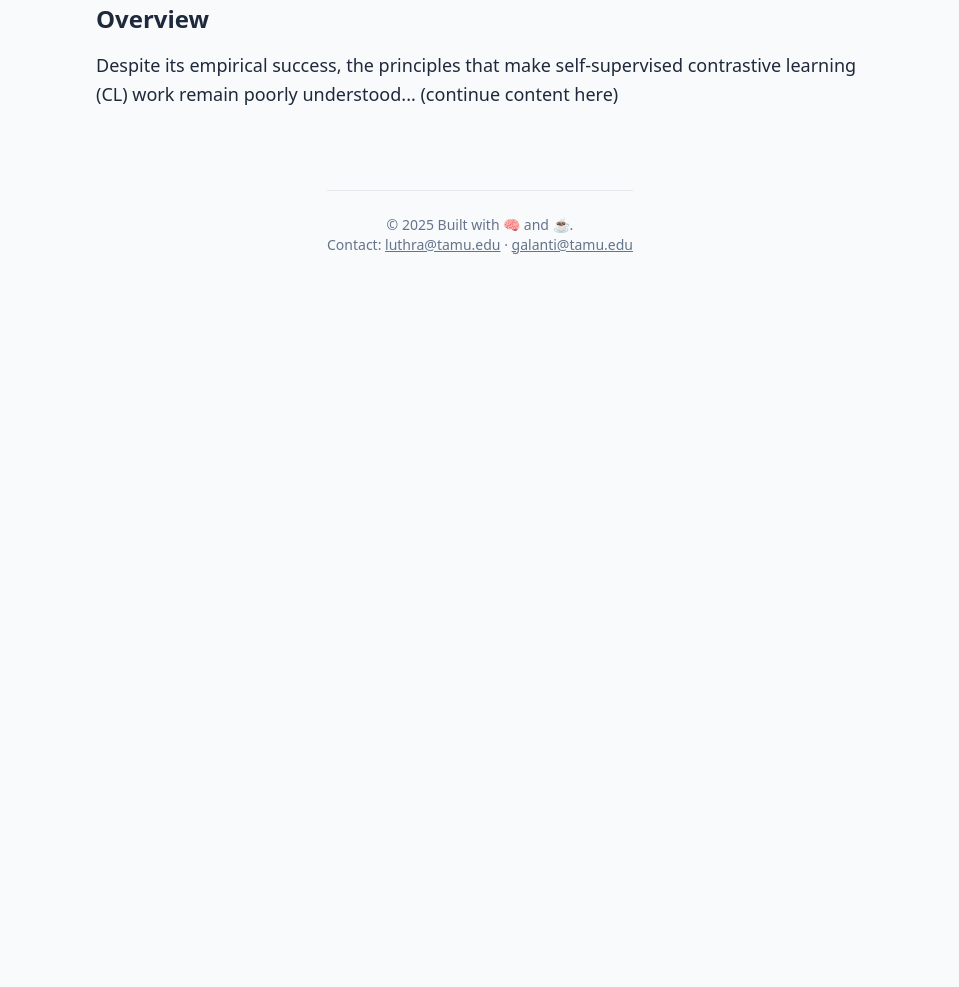
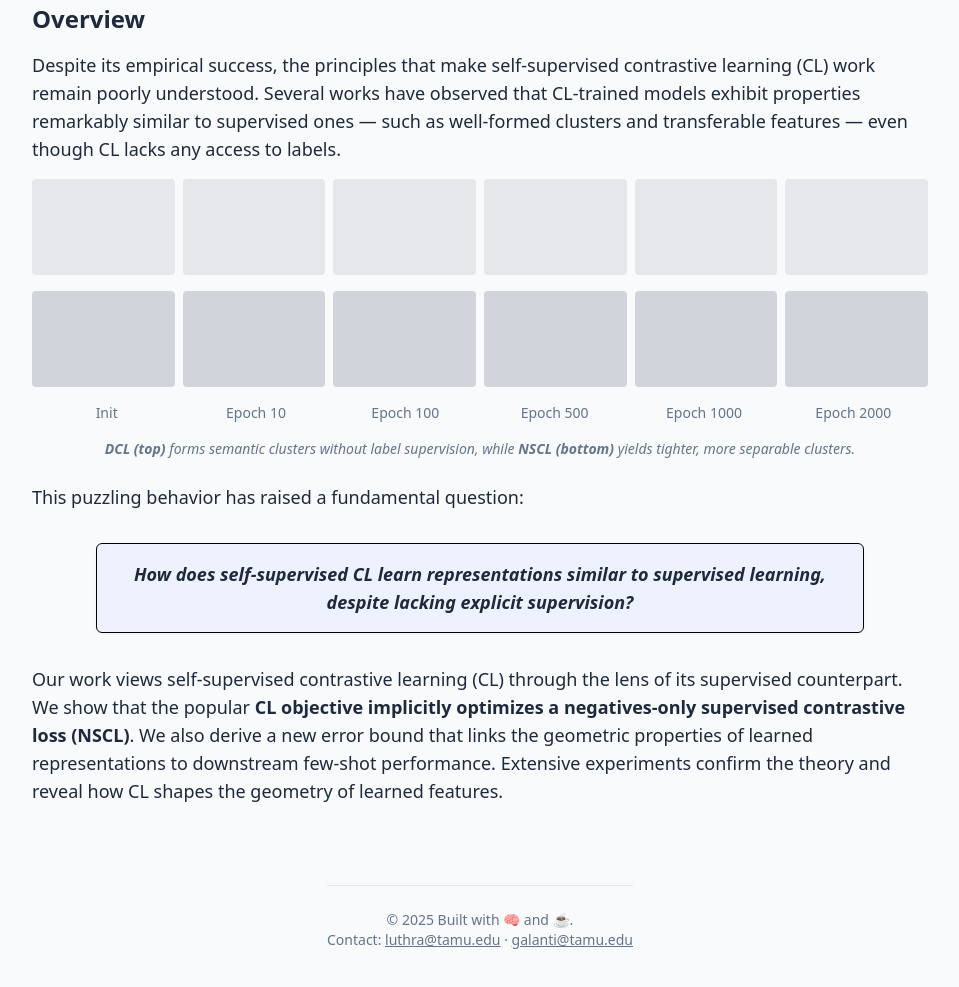
Before and after one commit to Achleshwar/cl-nscl, a plain HTML site: page index.html in a window 1280 px wide. Shown: the part 465-1452 px from the top of the page, without its empty margins (160-1119 px from the left). Before the commit the page ends 800 px from the top, so only its background shows below. Drawn offline with nearby package versions, Linux system fonts and the light colour scheme.

Commit message:
overview

```diff
--- a/index.html
+++ b/index.html
@@ -59,12 +59,68 @@
         </a>
       </section>
 
-      <!-- Placeholder for overview, claims, etc. -->
-      <section class="mt-20 w-full max-w-3xl text-left">
+      <!-- Overview Section -->
+      <section class="mt-20 w-full max-w-4xl text-left">
         <h2 class="text-2xl font-bold mb-4">Overview</h2>
-        <p class="text-lg leading-relaxed">
+        <p class="text-lg mb-4">
           Despite its empirical success, the principles that make self‑supervised contrastive learning (CL)
-          work remain poorly understood... (continue content here)
+          work remain poorly understood. Several works have observed that CL-trained models exhibit
+          properties remarkably similar to supervised ones — such as well-formed clusters and
+          transferable features — even though CL lacks any access to labels.
+        </p>
+
+        <!-- Image Grid Placeholders -->
+        <div class="overflow-x-auto">
+          <div class="grid grid-cols-6 gap-2 mb-4">
+            <!-- Top row: DCL -->
+            <div class="bg-gray-200 h-24 rounded"></div>
+            <div class="bg-gray-200 h-24 rounded"></div>
+            <div class="bg-gray-200 h-24 rounded"></div>
+            <div class="bg-gray-200 h-24 rounded"></div>
+            <div class="bg-gray-200 h-24 rounded"></div>
+            <div class="bg-gray-200 h-24 rounded"></div>
+          </div>
+
+          <div class="grid grid-cols-6 gap-2 mb-2">
+            <!-- Bottom row: NSCL -->
+            <div class="bg-gray-300 h-24 rounded"></div>
+            <div class="bg-gray-300 h-24 rounded"></div>
+            <div class="bg-gray-300 h-24 rounded"></div>
+            <div class="bg-gray-300 h-24 rounded"></div>
+            <div class="bg-gray-300 h-24 rounded"></div>
+            <div class="bg-gray-300 h-24 rounded"></div>
+          </div>
+
+          <div class="grid grid-cols-6 text-center text-sm text-slate-500 mt-4">
+            <span>Init</span>
+            <span>Epoch 10</span>
+            <span>Epoch 100</span>
+            <span>Epoch 500</span>
+            <span>Epoch 1000</span>
+            <span>Epoch 2000</span>
+          </div>
+
+          <p class="text-sm text-slate-500 text-center max-w-4xl mx-auto italic mt-4">
+            <strong>DCL (top)</strong> forms semantic clusters without label supervision, while <strong>NSCL (bottom)</strong> yields tighter, more separable clusters.
+          </p>
+        </div>
+
+        <p class="mt-6 text-lg">
+          This puzzling behavior has raised a fundamental question:
+        </p>
+
+        <div class="mx-auto my-8 w-full max-w-3xl rounded-md border border-black bg-indigo-50 px-6 py-4 text-center text-lg italic text-slate-800 shadow-sm">
+          <strong>
+            How does self-supervised CL learn representations similar to supervised learning, despite lacking explicit supervision?
+          </strong>
+        </div>
+
+        <p class="text-lg">
+          Our work views self‑supervised contrastive learning (CL) through the lens of its
+          supervised counterpart. We show that the popular <strong>CL objective implicitly optimizes a
+          negatives‑only supervised contrastive loss (NSCL)</strong>. We also derive a
+          new error bound that links the geometric properties of learned representations to downstream few‑shot performance.
+          Extensive experiments confirm the theory and reveal how CL shapes the geometry of learned features.
         </p>
       </section>
 
```
